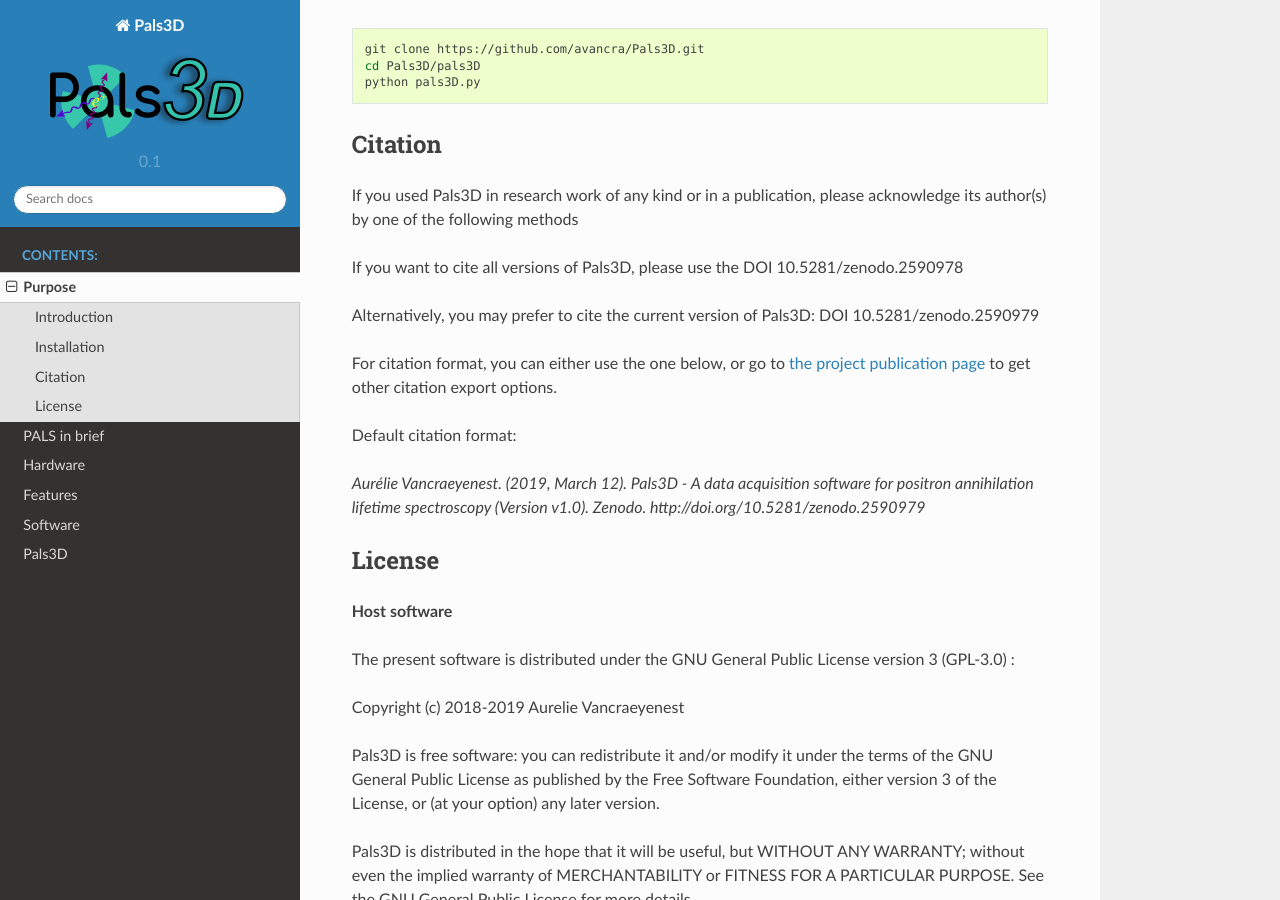
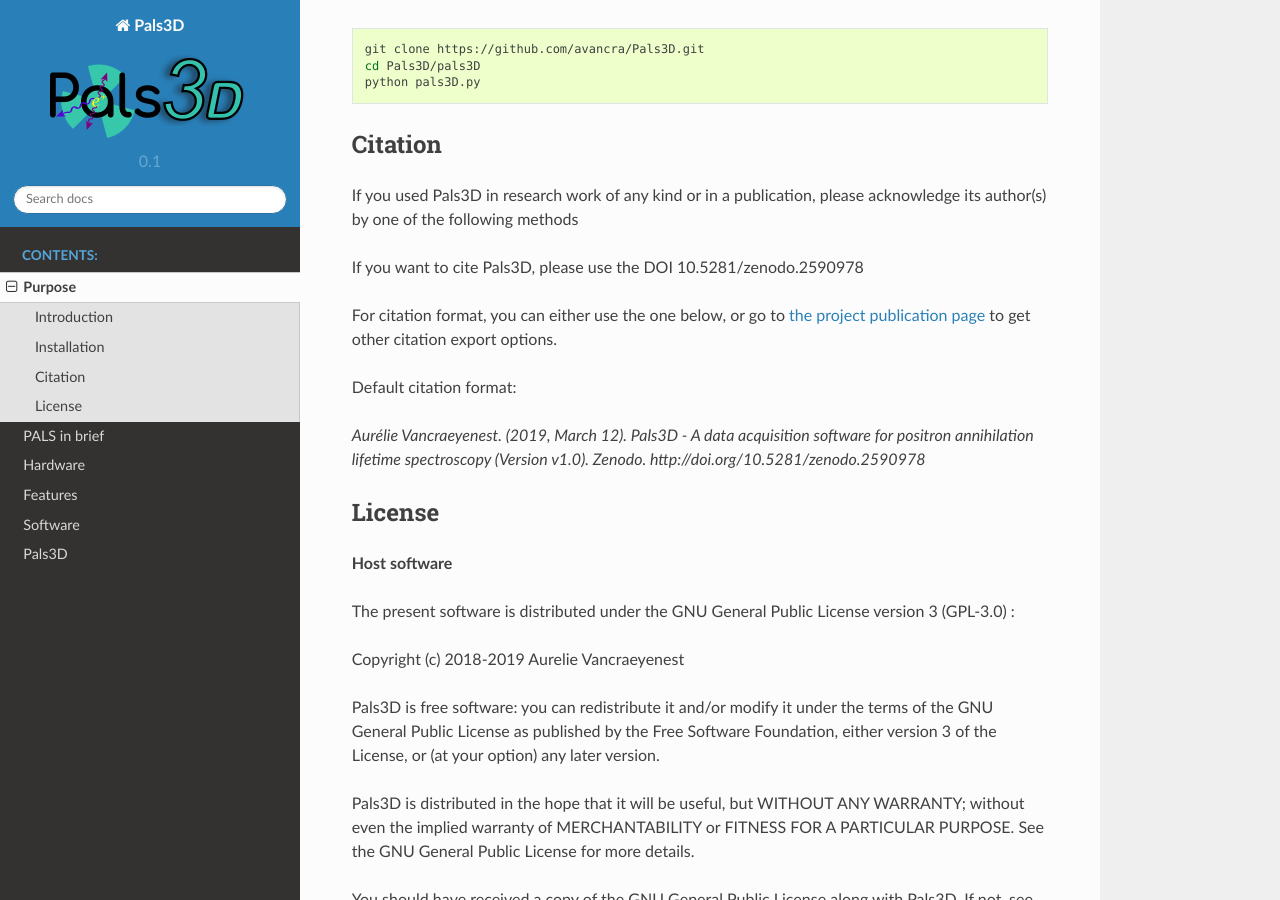
Before and after one commit to avancra/Pals3D, a Sphinx documentation site: the page built from doc/purpose.rst, in a window 1280 px wide and 900 px high, scrolled down 532 px. Built offline with Sphinx 7.4.7 and the Read the Docs theme 2.0.0, drawn with Linux system fonts in a browser that asks for light colours.

Commit message:
Update doc with new DOI

```diff
--- a/doc/purpose.rst
+++ b/doc/purpose.rst
@@ -28,16 +28,13 @@
 
 If you used Pals3D in research work of any kind or in a publication, please acknowledge its author(s) by one of the following methods
 
-If you want to cite all versions of Pals3D, please use the DOI 10.5281/zenodo.2590978
+If you want to cite Pals3D, please use the DOI 10.5281/zenodo.2590978
 
-Alternatively, you may prefer to cite the current version of Pals3D:
-DOI 10.5281/zenodo.2590979
-
-For citation format, you can either use the one below, or go to `the project publication page <https://doi.org/10.5281/zenodo.2590979>`_ to get other citation export options.
+For citation format, you can either use the one below, or go to `the project publication page <https://doi.org/10.5281/zenodo.2590978>`_ to get other citation export options.
 
 Default citation format:
 
-*Aurélie Vancraeyenest. (2019, March 12). Pals3D - A data acquisition software for positron annihilation lifetime spectroscopy (Version v1.0). Zenodo. http://doi.org/10.5281/zenodo.2590979*
+*Aurélie Vancraeyenest. (2019, March 12). Pals3D - A data acquisition software for positron annihilation lifetime spectroscopy (Version v1.0). Zenodo. http://doi.org/10.5281/zenodo.2590978*
 
 
 License
```
Also changed, not shown: README.rst (+5 -8 lines).
